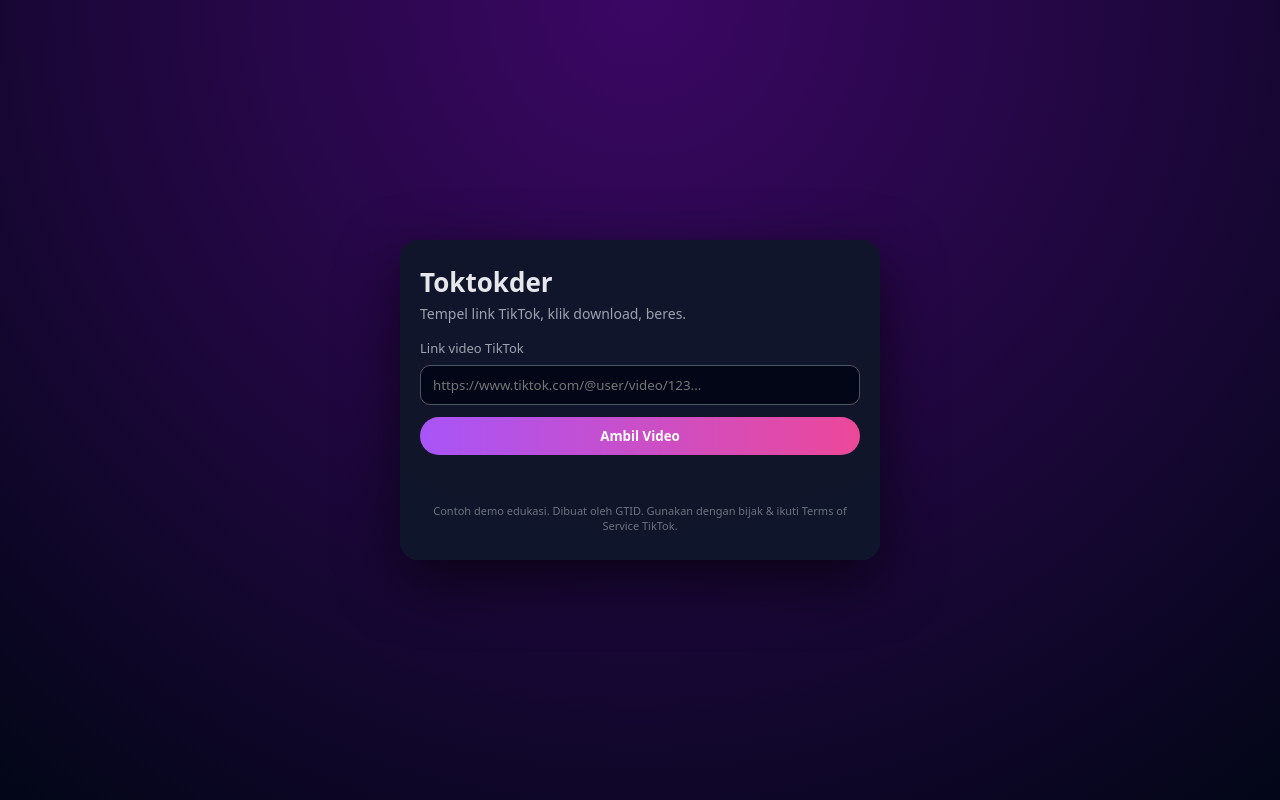
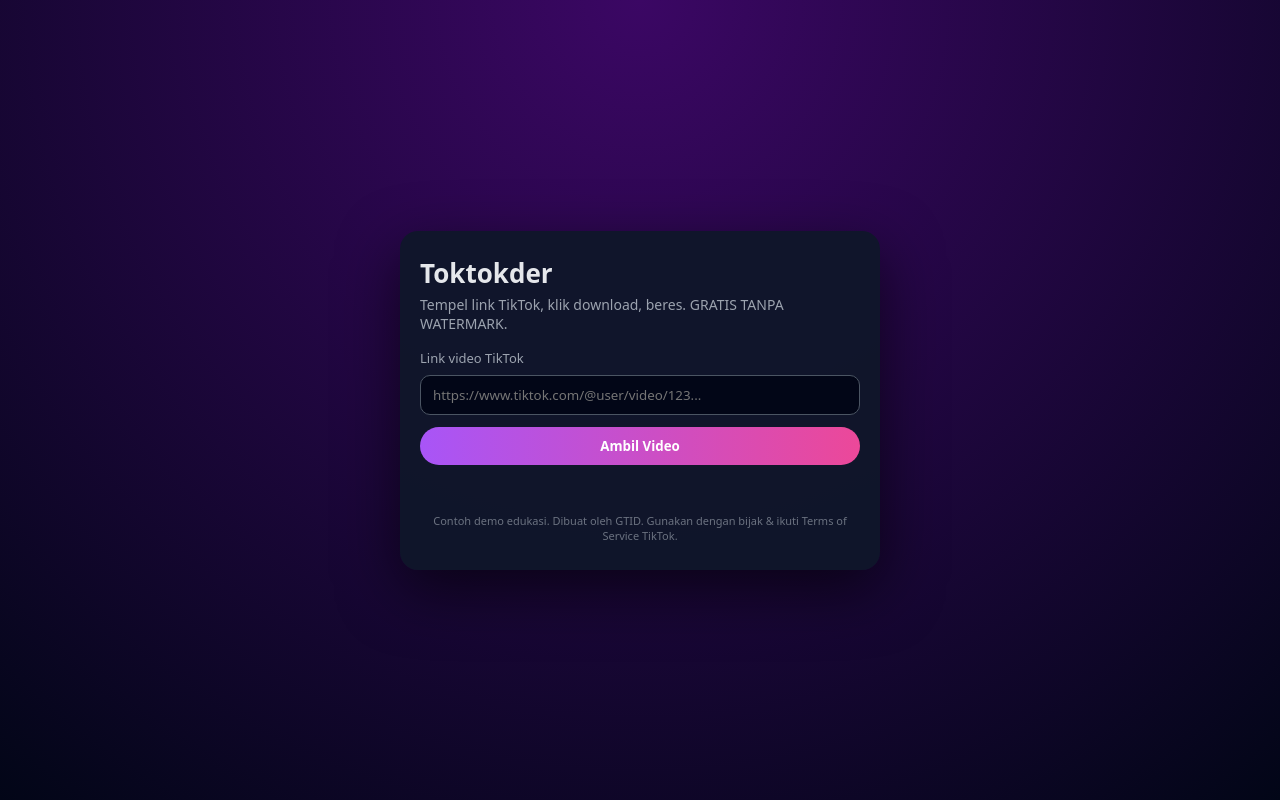
Before and after one commit to gtidtechdevice/Toktokder, a plain HTML site: page index.html in a window 1280 px wide. Drawn offline with Linux system fonts and the light colour scheme.

Commit message:
Update index.html

```diff
--- a/index.html
+++ b/index.html
@@ -11,7 +11,7 @@
   <div class="app">
     <header>
       <h1>Toktokder</h1>
-      <p>Tempel link TikTok, klik download, beres.</p>
+      <p>Tempel link TikTok, klik download, beres. GRATIS TANPA WATERMARK.</p>
     </header>
 
     <main>
```
